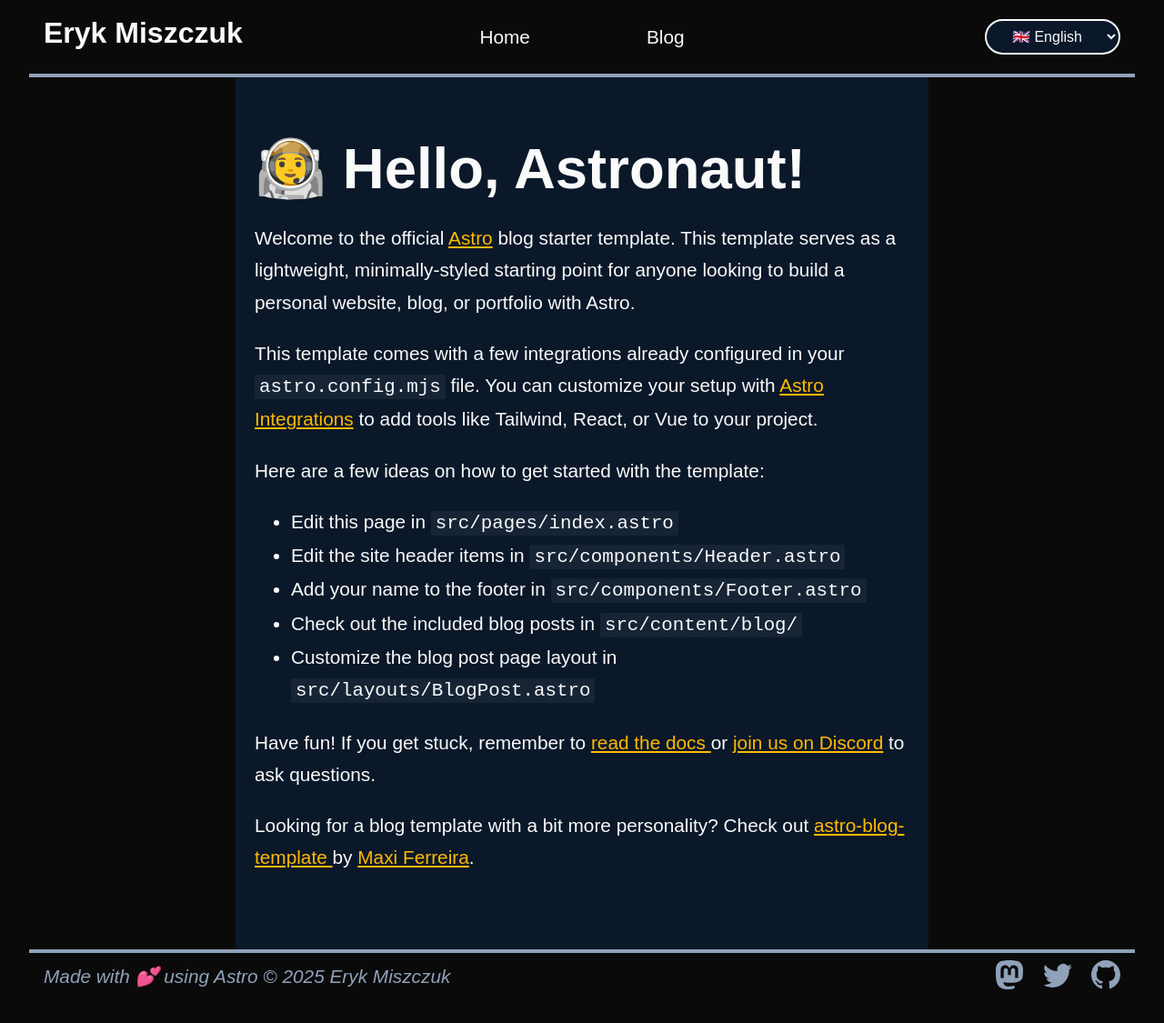
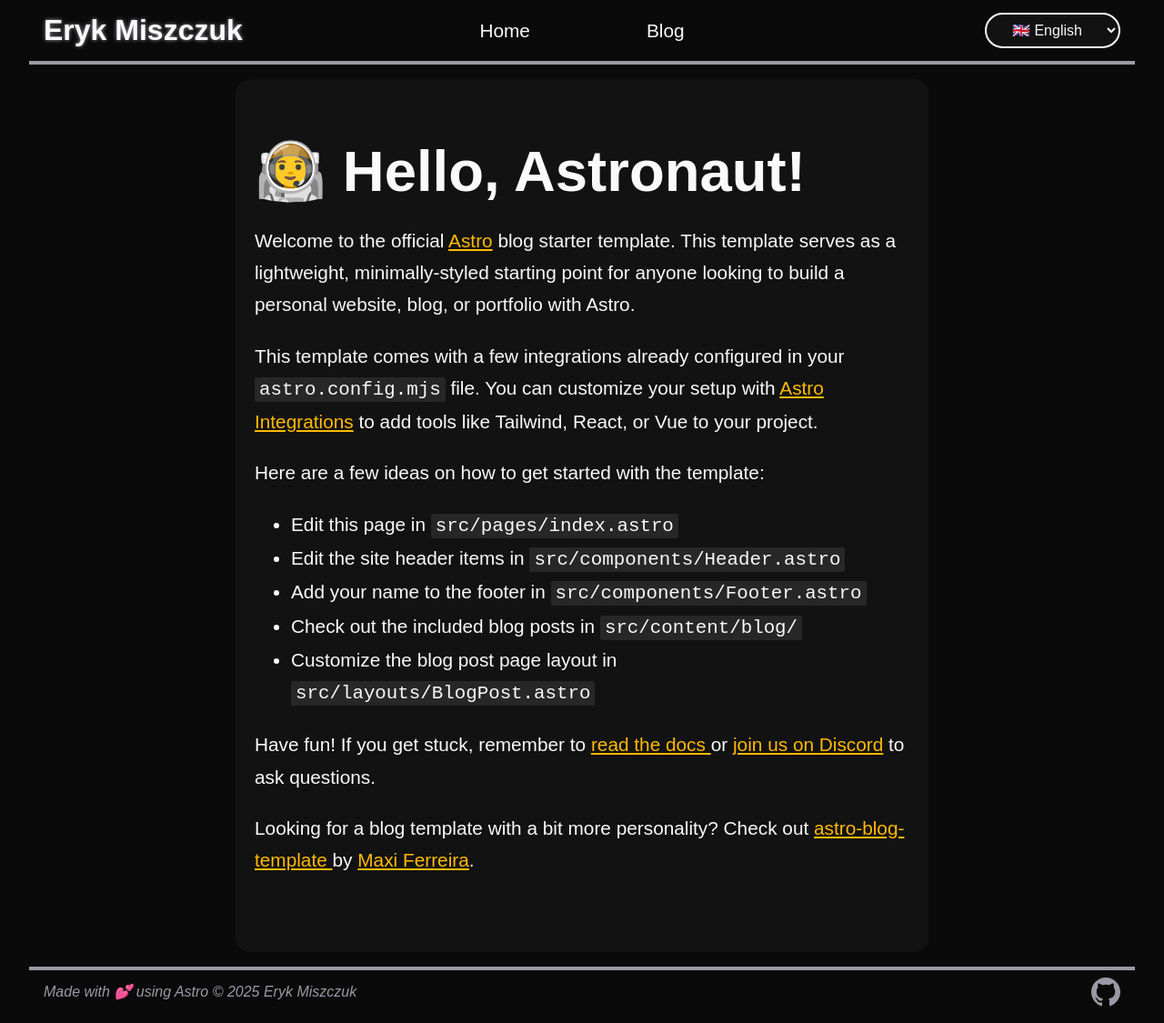
Before and after one commit to ErykMiszczuk/erykmiszczuk.github.io, an Astro site: page /en in a window 1280 px wide. Shown: the whole page at 91% size. Built offline with nearby package versions, Linux system fonts and the light colour scheme; Astro itself is replaced by a stand-in of ours.

Commit message:
Updating styles, reducing number of html elements, stretching page to fit whole viewport

```diff
--- a/src/components/Footer.astro
+++ b/src/components/Footer.astro
@@ -1,5 +1,5 @@
 ---
-import { SITE_TITLE } from "../consts";
+import { PATHS, SITE_TITLE } from "../consts";
 const today = new Date();
 ---
 
@@ -10,35 +10,7 @@
   </div>
   <div class="main-footer__spacer"></div>
   <div class="social-links">
-    <a href="https://m.webtoo.ls/@astro" target="_blank">
-      <span class="sr-only">Follow Astro on Mastodon</span>
-      <svg
-        viewBox="0 0 16 16"
-        aria-hidden="true"
-        width="32"
-        height="32"
-        astro-icon="social/mastodon"
-        ><path
-          fill="currentColor"
-          d="M11.19 12.195c2.016-.24 3.77-1.475 3.99-2.603.348-1.778.32-4.339.32-4.339 0-3.47-2.286-4.488-2.286-4.488C12.062.238 10.083.017 8.027 0h-.05C5.92.017 3.942.238 2.79.765c0 0-2.285 1.017-2.285 4.488l-.002.662c-.004.64-.007 1.35.011 2.091.083 3.394.626 6.74 3.78 7.57 1.454.383 2.703.463 3.709.408 1.823-.1 2.847-.647 2.847-.647l-.06-1.317s-1.303.41-2.767.36c-1.45-.05-2.98-.156-3.215-1.928a3.614 3.614 0 0 1-.033-.496s1.424.346 3.228.428c1.103.05 2.137-.064 3.188-.189zm1.613-2.47H11.13v-4.08c0-.859-.364-1.295-1.091-1.295-.804 0-1.207.517-1.207 1.541v2.233H7.168V5.89c0-1.024-.403-1.541-1.207-1.541-.727 0-1.091.436-1.091 1.296v4.079H3.197V5.522c0-.859.22-1.541.66-2.046.456-.505 1.052-.764 1.793-.764.856 0 1.504.328 1.933.983L8 4.39l.417-.695c.429-.655 1.077-.983 1.934-.983.74 0 1.336.259 1.791.764.442.505.661 1.187.661 2.046v4.203z"
-        ></path></svg
-      >
-    </a>
-    <a href="https://twitter.com/astrodotbuild" target="_blank">
-      <span class="sr-only">Follow Astro on Twitter</span>
-      <svg
-        viewBox="0 0 16 16"
-        aria-hidden="true"
-        width="32"
-        height="32"
-        astro-icon="social/twitter"
-        ><path
-          fill="currentColor"
-          d="M5.026 15c6.038 0 9.341-5.003 9.341-9.334 0-.14 0-.282-.006-.422A6.685 6.685 0 0 0 16 3.542a6.658 6.658 0 0 1-1.889.518 3.301 3.301 0 0 0 1.447-1.817 6.533 6.533 0 0 1-2.087.793A3.286 3.286 0 0 0 7.875 6.03a9.325 9.325 0 0 1-6.767-3.429 3.289 3.289 0 0 0 1.018 4.382A3.323 3.323 0 0 1 .64 6.575v.045a3.288 3.288 0 0 0 2.632 3.218 3.203 3.203 0 0 1-.865.115 3.23 3.23 0 0 1-.614-.057 3.283 3.283 0 0 0 3.067 2.277A6.588 6.588 0 0 1 .78 13.58a6.32 6.32 0 0 1-.78-.045A9.344 9.344 0 0 0 5.026 15z"
-        ></path></svg
-      >
-    </a>
-    <a href="https://github.com/withastro/astro" target="_blank">
+    <a href={PATHS.GITHUB} target="_blank">
       <span class="sr-only">Go to Astro's GitHub repo</span>
       <svg
         viewBox="0 0 16 16"
@@ -61,13 +33,14 @@
     border-color: var(--secondary-text);
     border-top-style: solid;
     border-width: var(--border-w2);
-
     color: var(--secondary-text);
     display: flex;
   }
 
   .main-footer__copyright {
     font-style: italic;
+    font-size: 1rem;
+    line-height: 2rem;
   }
   .main-footer__spacer {
     flex: 1;
--- a/src/components/Header.astro
+++ b/src/components/Header.astro
@@ -29,6 +29,12 @@
     display: grid;
     grid-template-columns: 1fr 2fr 1fr;
   }
+  .site-logo {
+    margin: 0;
+    display: flex;
+    align-items: center;
+    text-shadow: 0 0 4px var(--secondary-text);
+  }
   .site-logo__link {
     font-size: 2rem;
     text-decoration: none;
@@ -38,4 +44,9 @@
     display: flex;
     justify-content: center;
   }
+  .user-settings {
+    display: flex;
+    align-items: center;
+    justify-content: end;
+  }
 </style>
--- a/src/components/HeaderLink.astro
+++ b/src/components/HeaderLink.astro
@@ -21,9 +21,10 @@
   }
 
   .header-link--active {
+    text-shadow: 0px 0px 2px var(--accent);
     background: radial-gradient(
       circle at bottom,
-      rgb(234, 174, 0) 4%,
+      var(--accent) 4%,
       rgba(255, 208, 0, 0) 20%
     );
   }
@@ -42,6 +43,6 @@
   }
   a:hover {
     color: var(--main-text);
-    background: rgba(251, 181, 0, 1) 100%;
+    background: var(--accent);
   }
 </style>
--- a/src/components/LanguageSwitcher.astro
+++ b/src/components/LanguageSwitcher.astro
@@ -4,7 +4,6 @@
 
 <div class="custom-select-element">
     <form>
-        <p>
         <label for="language-select" class="sr-only">Language:</label>
         <select id="language-select">
             <button>
@@ -22,6 +21,5 @@
                 ))
             }
         </select>
-        </p>
     </form>
 </div>
--- a/src/consts.ts
+++ b/src/consts.ts
@@ -3,6 +3,9 @@
 
 export const SITE_TITLE = "Eryk Miszczuk";
 export const SITE_DESCRIPTION = "Welcome to my website!";
+export const PATHS = {
+  GITHUB: "https://github.com/ErykMiszczuk"
+}
 
 export const AVAILABLE_LANGUAGES = [
   {code: "pl", name: "Polski", flag: "🇵🇱", default: false},
--- a/src/styles/global.css
+++ b/src/styles/global.css
@@ -11,6 +11,7 @@
   --main-background: lch(5.46% 4.99 276.76);
   --secondary-text: rgb(229, 233, 240);
   --secondary-background: lch(16.61% 11.4 278.82);
+  --tertiary-background: oklch(25.61% 0.04 256.788);
 
   --gray: rgb(96, 115, 159);
   --border-round: 3rem;
@@ -20,12 +21,12 @@
 
 .c1 {
   --main-text: oklch(98.5% 0 0);
-  --secondary-text: oklch(70.4% 0.04 256.788);
+  --secondary-text: lch(63.6% 7.27 290.97);
   --main-background: oklch(14.5% 0 0);
-  --secondary-background: oklch(20.61% 0.04 256.788);
-  --tertiary-background: oklch(25.61% 0.04 256.788);
+  --secondary-background: lch(5.46% 0 296.81);
+  --tertiary-background: lch(15.61% 0.04 256.788);
   --accent: oklch(82.8% 0.189 84.429);
-  --accent-secondary: oklch(66.6% 0.179 58.318)
+  --accent-secondary: oklch(66.6% 0.179 58.318);
 }
 
 body {
@@ -39,14 +40,20 @@
   color: var(--main-text);
   font-size: 1.3rem;
   line-height: 1.7;
+  display: flex;
+  flex-direction: column;
+  min-height: 100vh;
+  gap: 1rem;
 }
 
 main {
   width: 720px;
   max-width: calc(100% - 2em);
-  margin: auto;
+  margin: 0 auto;
   padding: 3em 1em;
   background-color: var(--secondary-background);
+  flex-grow: 1;
+  border-radius: 1rem;
 }
 
 h1,
@@ -131,7 +138,7 @@
   border-radius: 8px;
 }
 
-pre>code {
+pre > code {
   all: unset;
 }
 
@@ -179,23 +186,14 @@
   display: flex;
   justify-content: flex-end;
 
-  p {
-    display: flex;
-  }
-
   select,
   ::picker(select) {
     appearance: base-select;
   }
 
-  label {
-    width: fit-content;
-    align-self: center;
-  }
-
   select {
     background-color: var(--secondary-background);
-    padding: .5rem 1.5rem;
+    padding: 0.5rem 1.5rem;
     border: 2px solid var(--main-text);
     border-radius: 99999px;
     color: var(--main-text);
@@ -228,7 +226,7 @@
 
     border: 2px solid var(--main-text);
     padding: 10px;
-    transition: 0.4s;
+    transition: 0.2s;
   }
 
   option:first-of-type {
@@ -243,9 +241,9 @@
     border-bottom: none;
   }
 
-  option:hover,
-  option:focus {
-    background: plum;
+  option:focus,
+  option:hover {
+    background-color: var(--accent);
   }
 
   option .icon {
@@ -253,23 +251,14 @@
     text-box: trim-both cap alphabetic;
   }
 
-  selectedcontent .icon {
-    display: none;
-  }
-
   option:checked {
-    font-weight: bold;
-  }
-
-  option::checkmark {
-    order: 1;
-    margin-left: auto;
-    content: "✓";
+    color: var(--accent);
   }
 
   ::picker(select) {
     opacity: 0;
     transition: all 0.4s allow-discrete;
+    background-color: red;
   }
 
   ::picker(select):popover-open {
```
Lines whose indentation alone changed are shown as unchanged.
